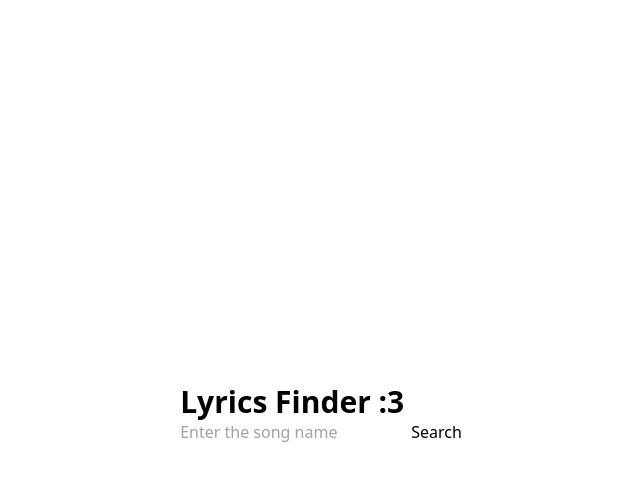
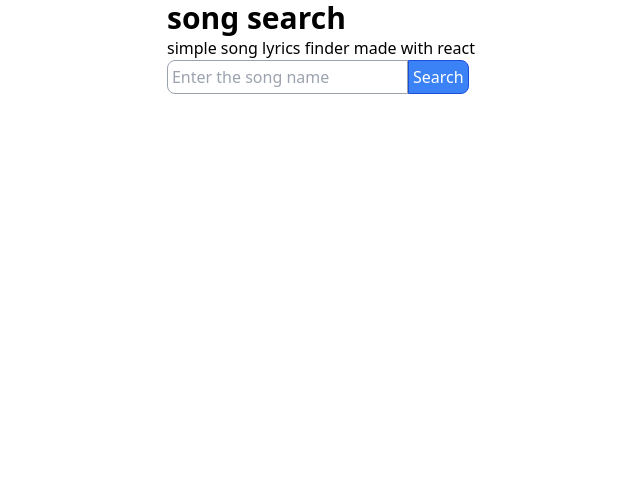
Before and after one commit to jormy/song-search, a React (Vite) app: page / in a window 1280 px wide. Shown: the top 480 px of the page, without its empty margins (319-959 px from the left). Built offline with nearby package versions, Linux system fonts and the light colour scheme.

Commit message:
more formatting hooray

```diff
--- a/src/App.jsx
+++ b/src/App.jsx
@@ -1,11 +1,12 @@
-import SongSuggest from './SongSuggest';
+import SongSuggest from "./SongSuggest";
 
 function App() {
   return (
     <div className="flex justify-center">
       <div>
-        <div className="mt-96">
-          <h1 className="font-bold text-3xl">Lyrics Finder :3</h1>
+        <div className="">
+          <h1 className="font-bold text-3xl">song search</h1>
+          <p className="text-md">simple song lyrics finder made with react</p>
           <SongSuggest />
         </div>
       </div>
--- a/src/SongSuggest.jsx
+++ b/src/SongSuggest.jsx
@@ -1,26 +1,28 @@
-import React, { useState } from 'react';
-import axios from 'axios';
-import Lyrics from './lyrics/Lyrics';
-import fetchLyrics from './lyrics/LyricsAPI';
+import React, { useState } from "react";
+import axios from "axios";
+import Lyrics from "./lyrics/Lyrics";
+import fetchLyrics from "./lyrics/LyricsAPI";
 
 const SongSuggest = () => {
   const [suggestions, setSuggestions] = useState([]);
   const [lyricsData, setLyricsData] = useState({
-    lyrics: '',
-    title: '',
-    artist: '',
-    albumArt: ''
+    lyrics: "",
+    title: "",
+    artist: "",
+    albumArt: "",
   });
-  const [query, setQuery] = useState('');
+  const [query, setQuery] = useState("");
   const [loading, setLoading] = useState(false);
 
   const fetchSuggestions = async (query) => {
     setLoading(true);
     try {
-      const response = await axios.get(`https://cors-anywhere.herokuapp.com/http://api.deezer.com/search?limit=5&q=${query}`);
+      const response = await axios.get(
+        `https://cors-anywhere.herokuapp.com/http://api.deezer.com/search?limit=5&q=${query}`
+      );
       setSuggestions(response.data.data);
     } catch (error) {
-      console.error('Error fetching suggestions:', error);
+      console.error("Error fetching suggestions:", error);
     } finally {
       setLoading(false);
     }
@@ -31,7 +33,7 @@ const SongSuggest = () => {
     const fetchedLyrics = await fetchLyrics(title, artist);
     setLyricsData({
       ...fetchedLyrics,
-      albumArt: albumArt // Set the album art here
+      albumArt: albumArt, // Set the album art here
     });
     setSuggestions([]); // Clear suggestions after clicking
     setLoading(false);
@@ -50,20 +52,34 @@ const SongSuggest = () => {
           value={query}
           onChange={(e) => setQuery(e.target.value)}
           placeholder="Enter the song name"
+          className="border border-gray-400 p-1 rounded-l-lg"
         />
-        <button type="submit">Search</button>
+        <button
+          type="submit"
+          className="bg-blue-500 border border-blue-700 p-1 rounded-r-lg text-white"
+        >
+          Search
+        </button>
       </form>
       {loading && <p>Loading...</p>}
       <ul>
         {suggestions.map((suggestion) => (
-          <li key={suggestion.id} onClick={() => handleSuggestionClick(suggestion.title, suggestion.artist.name, suggestion.album.cover_medium)}>
+          <li
+            key={suggestion.id}
+            onClick={() =>
+              handleSuggestionClick(
+                suggestion.title,
+                suggestion.artist.name,
+                suggestion.album.cover_medium
+              )
+            }
+            className="cursor-pointer"
+          >
             {suggestion.title} - {suggestion.artist.name}
           </li>
         ))}
       </ul>
-      {lyricsData.lyrics && (
-        <Lyrics lyricsData={lyricsData} />
-      )}
+      {lyricsData.lyrics && <Lyrics lyricsData={lyricsData} />}
     </div>
   );
 };
--- a/src/lyrics/Lyrics.jsx
+++ b/src/lyrics/Lyrics.jsx
@@ -1,14 +1,18 @@
 function Lyrics({ lyricsData }) {
   return (
+    <div className="max-w-5xl">
+      <div className="flex">
+        <img
+          className="h-24 w-24 rounded-lg"
+          src={lyricsData.albumArt}
+          alt="Album art"
+        />
         <div>
-        <div className='flex'>
-          <img className="h-24 w-24 rounded-lg" src={lyricsData.albumArt} alt="Album art" />
-          <div>
-            <h2 className='font-bold'>{lyricsData.title}</h2>
+          <h2 className="font-bold">{lyricsData.title}</h2>
           <h3>{lyricsData.artist}</h3>
         </div>
       </div>
-        <pre>{lyricsData.lyrics}</pre>
+      <p className="whitespace-pre-line">{lyricsData.lyrics}</p>
     </div>
   );
 }
```
Also changed, not shown: src/lyrics/LyricsAPI.jsx (+8 -6 lines). Lines whose indentation alone changed are shown as unchanged.
